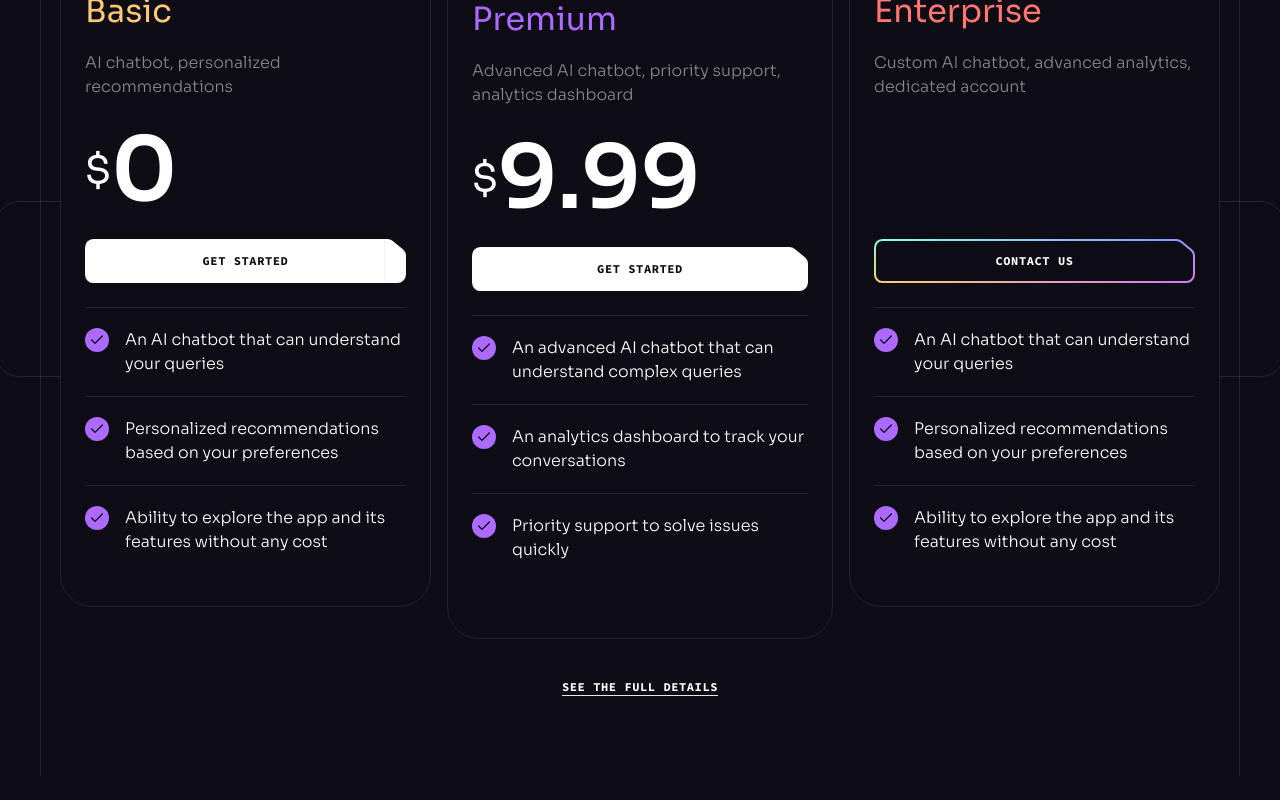
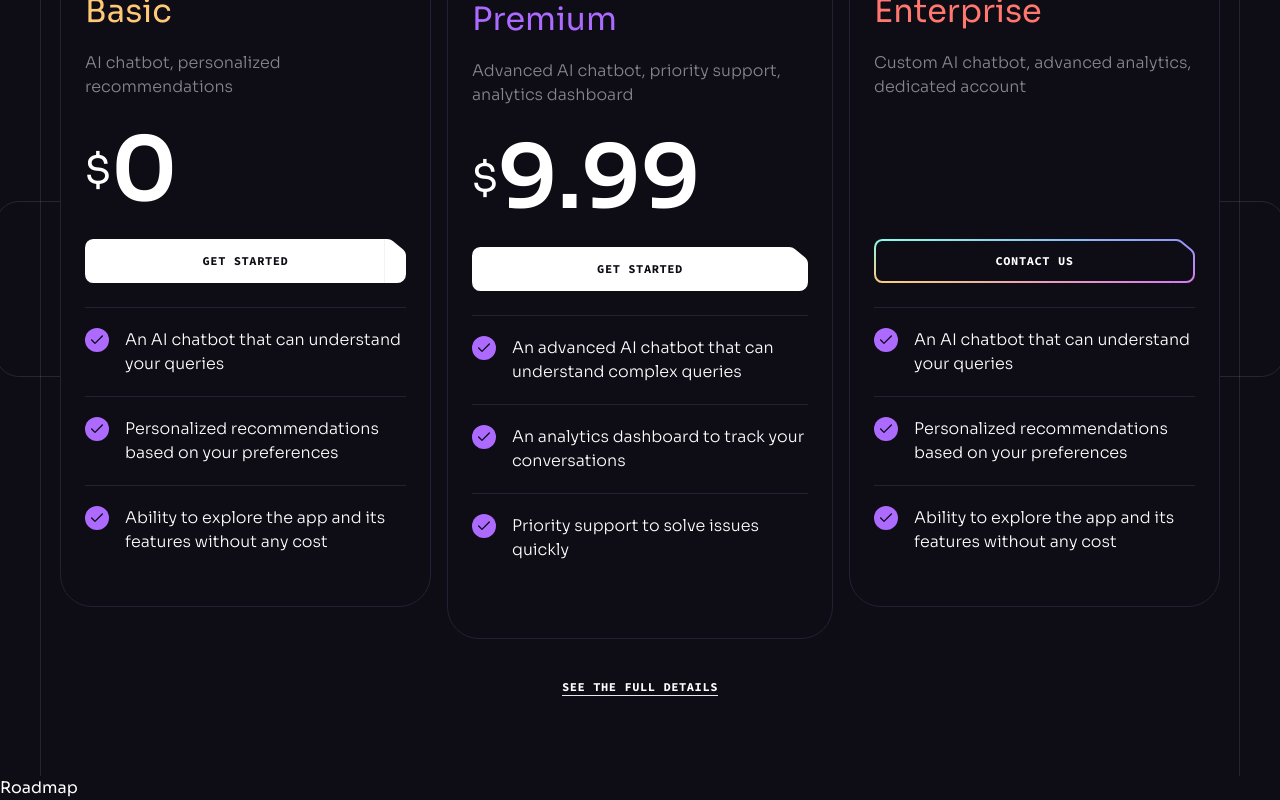
Before and after one commit to AntonioMinafra/BrainWave_with_React.js_TailwindCSS, a React (Vite) app: page / in a window 1280 px wide. Shown: the part 6383-7183 px from the top of the page. Before the commit the page ends 7159 px from the top, so only its background shows below. Built offline with nearby package versions, Linux system fonts and the light colour scheme.

Commit message:
created Roadmap component

```diff
--- a/src/App.jsx
+++ b/src/App.jsx
@@ -5,6 +5,7 @@
 import Header from "./components/Header";
 import Hero from "./components/Hero";
 import Pricing from "./components/Pricing";
+import Roadmap from "./components/Roadmap";
 import Services from "./components/Services";
 
 const App = () => {
@@ -17,6 +18,7 @@
         <Collaboration />
         <Services />
         <Pricing />
+        <Roadmap />
       </div>
 
       <ButtonGradient />
--- /dev/null
+++ b/src/components/Roadmap.jsx
@@ -0,0 +1,5 @@
+const Roadmap = () => {
+  return <div>Roadmap</div>;
+};
+
+export default Roadmap;
```
